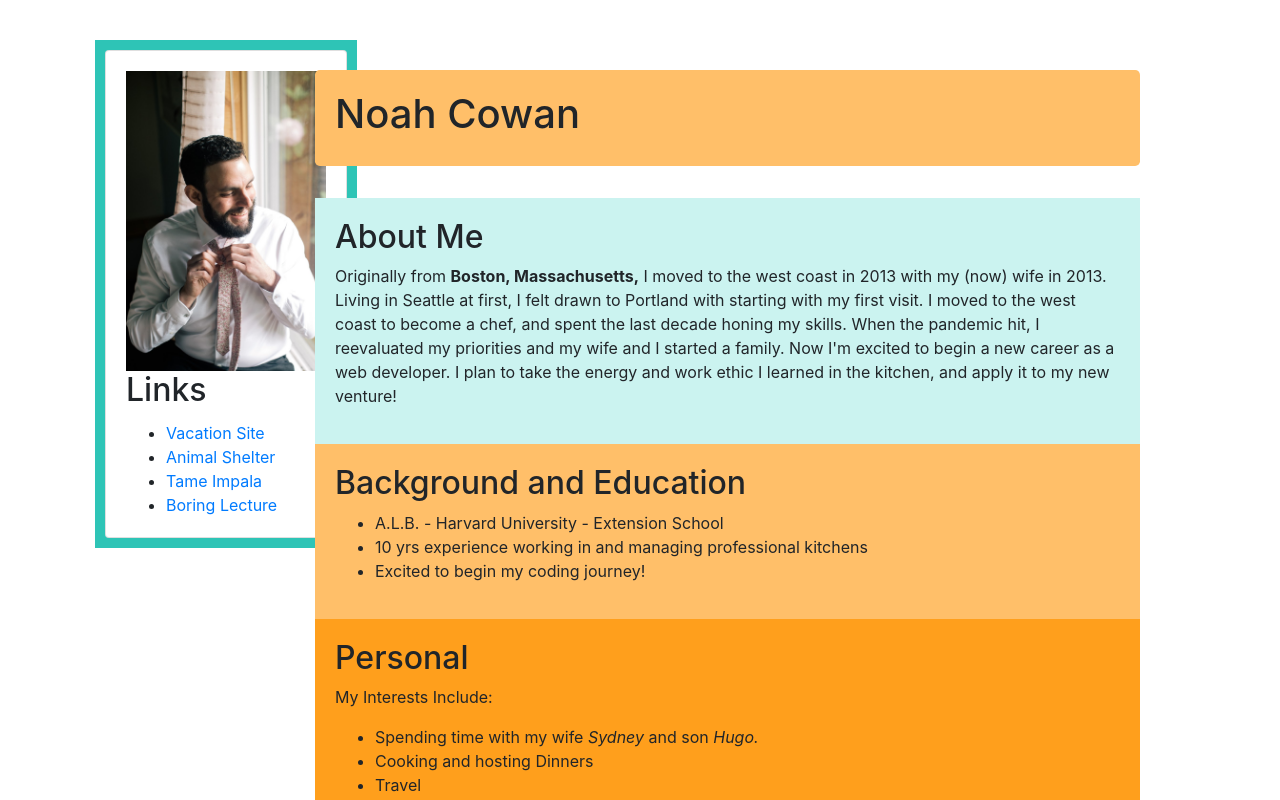
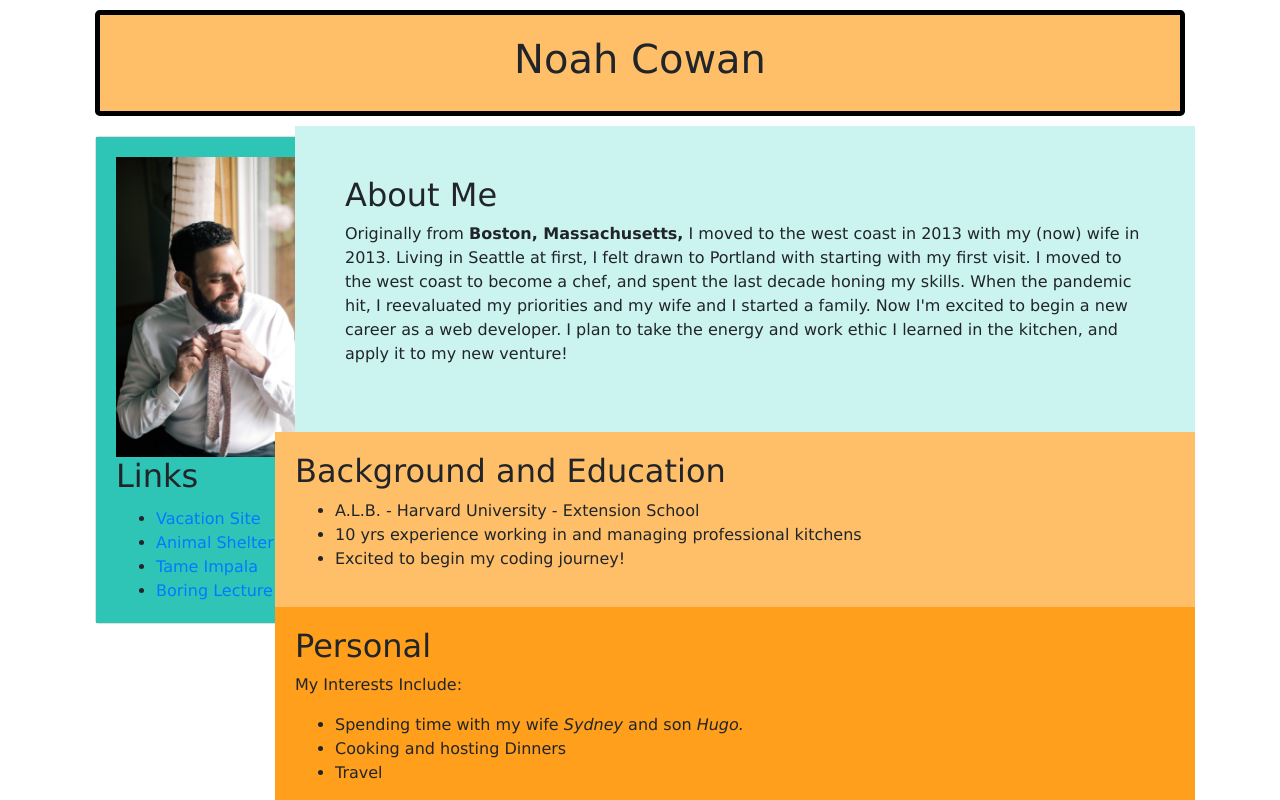
Before and after one commit to nsncowan/old-project1, a plain HTML site: page index.html in a window 1280 px wide. Shown: the top 800 px of the page. Drawn offline with Linux system fonts and the light colour scheme.

Commit message:
WIP: add bootstrap elements and modify bootstrap with custom stylesheet

```diff
--- a/css/styles.css
+++ b/css/styles.css
@@ -1,10 +1,15 @@
 body {
-  padding: 30px;
+font-family:Verdana, Geneva, Tahoma, sans-serif;
 }
 
 .jumbotron {
   background-color: #ffbf69;
   padding: 20px;
+  margin: 10px;
+  border: black;
+  border-width: 5px;
+  border-style: solid;
+  text-align: center;
 }
 
 img {
@@ -13,7 +18,8 @@ img {
 
 .about {
   background-color: #CBF3F0;
-  padding: 20px;
+  padding: 50px;
+  margin-left: 20px;
 }
 
 .background {
@@ -33,12 +39,14 @@ img {
 
 .sidebar {
   float: left;
-  background-color: #2EC4B6;
   padding: 10px;
-  margin: 10px;
+  position: relative;
 }
 
-.col-9 {
-  float: right;
-  margin: 40px
+.col-md-10 {
+  margin: 0px
 }
+
+.col-md-2 {
+  margin: 0px;
+}
--- a/index.html
+++ b/index.html
@@ -7,11 +7,20 @@
 </head>
 <body>
   <div class="container">
+    <div class="header">
+      <div class="row">
+        <div class="col-md-12">
+          <div class="jumbotron">
+            <h1>Noah Cowan</h1>
+          </div>
+        </div>
+      </div>
+    </div>
     <div class="row">
-      <div class="col-2">
+      <div class="col-md-2">
         <div class="sidebar">
           <div class="card">
-            <div class="card-body">
+            <div class="card-body" style="background-color: #2EC4B6;">
                   <img src="photos/Getting Ready-29.jpeg" alt="A photo of me.">
                   <h2 class="card-title">Links</h2>
                   <ul class="card-text">
@@ -24,10 +33,7 @@
           </div>
         </div>
       </div>
-        <div class="col-9">
-          <div class="jumbotron">
-            <h1>Noah Cowan</h1>
-          </div>
+        <div class="col-md-10">
           <div class="about">
             <h2>About Me</h2>
               <p>Originally from <strong>Boston, Massachusetts,</strong> I moved to the west coast in 2013 with my (now) wife in 2013. Living in Seattle at first, I felt drawn to Portland with starting with my first visit. I moved to the west coast to become a chef, and spent the last decade honing my skills. When the pandemic hit, I reevaluated my priorities and my wife and I started a family. Now I'm excited to begin a new career as a web developer. I plan to take the energy and work ethic I learned in the kitchen, and apply it to my new venture!</p>
```
